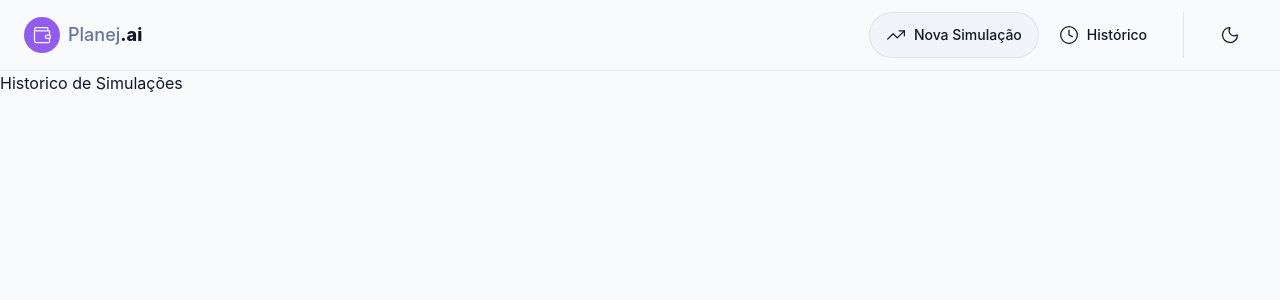
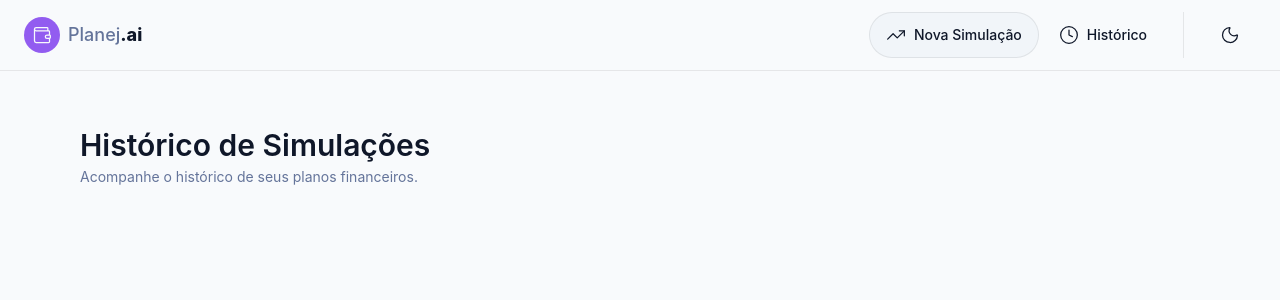
Before and after one commit to BrunoViscardi/planejai-Desafio_DIO, a React (Vite) app: page /historico in a window 1280 px wide. Shown: the top 300 px of the page. Built offline with nearby package versions, Linux system fonts and the light colour scheme; no server answers.

Commit message:
feat: estilização inicial com o PageHero da pagina de historico

```diff
--- a/src/pages/SimulationHistoryPage.tsx
+++ b/src/pages/SimulationHistoryPage.tsx
@@ -1,7 +1,12 @@
+import { PageHero } from "../components/shared/PageHero";
+
 export function SimulationHistoryPage() {
   return (
-    <main>
-      <h1> Historico de Simulações</h1>
+    <main className="mx-auto max-w-6xl px-4 py-10 sm:py-14">
+      <PageHero
+        title="Histórico de Simulações"
+        subtitle="Acompanhe o histórico de seus planos financeiros."
+      />
     </main>
   );
 }
```
